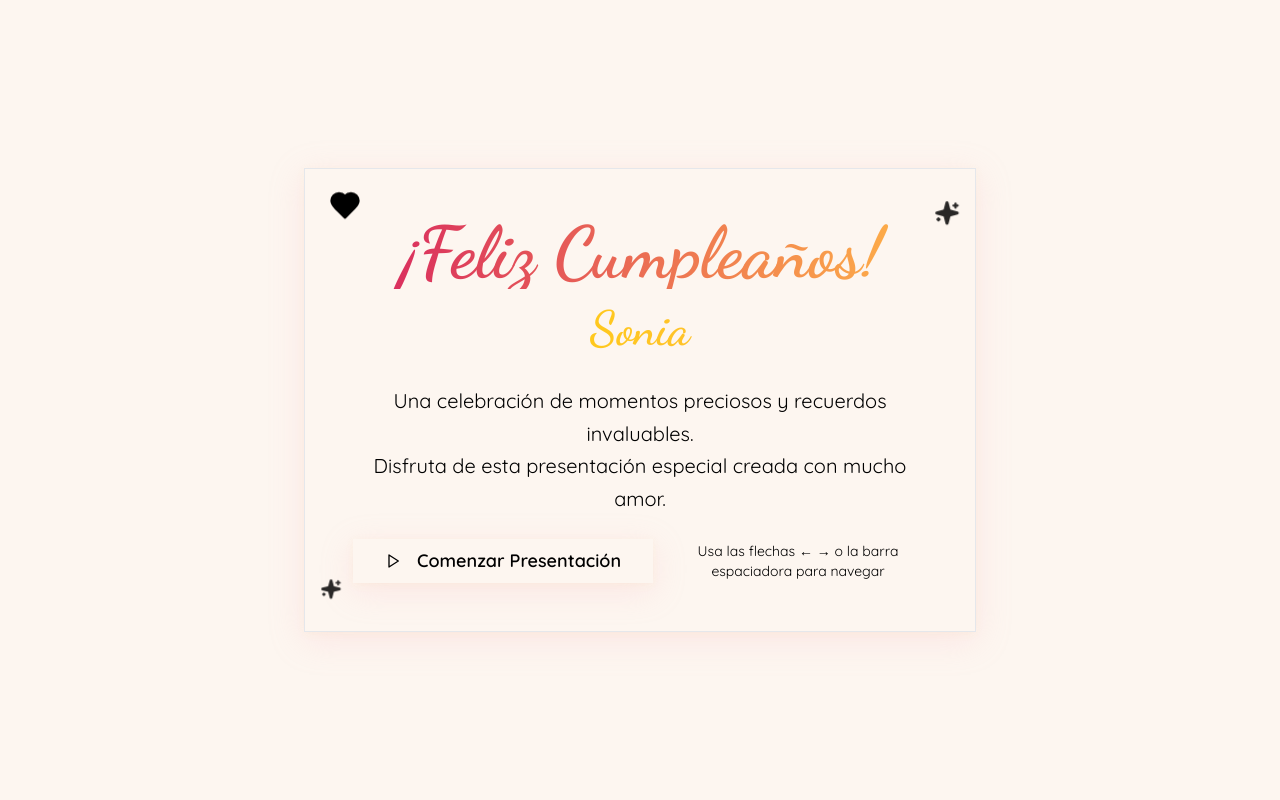
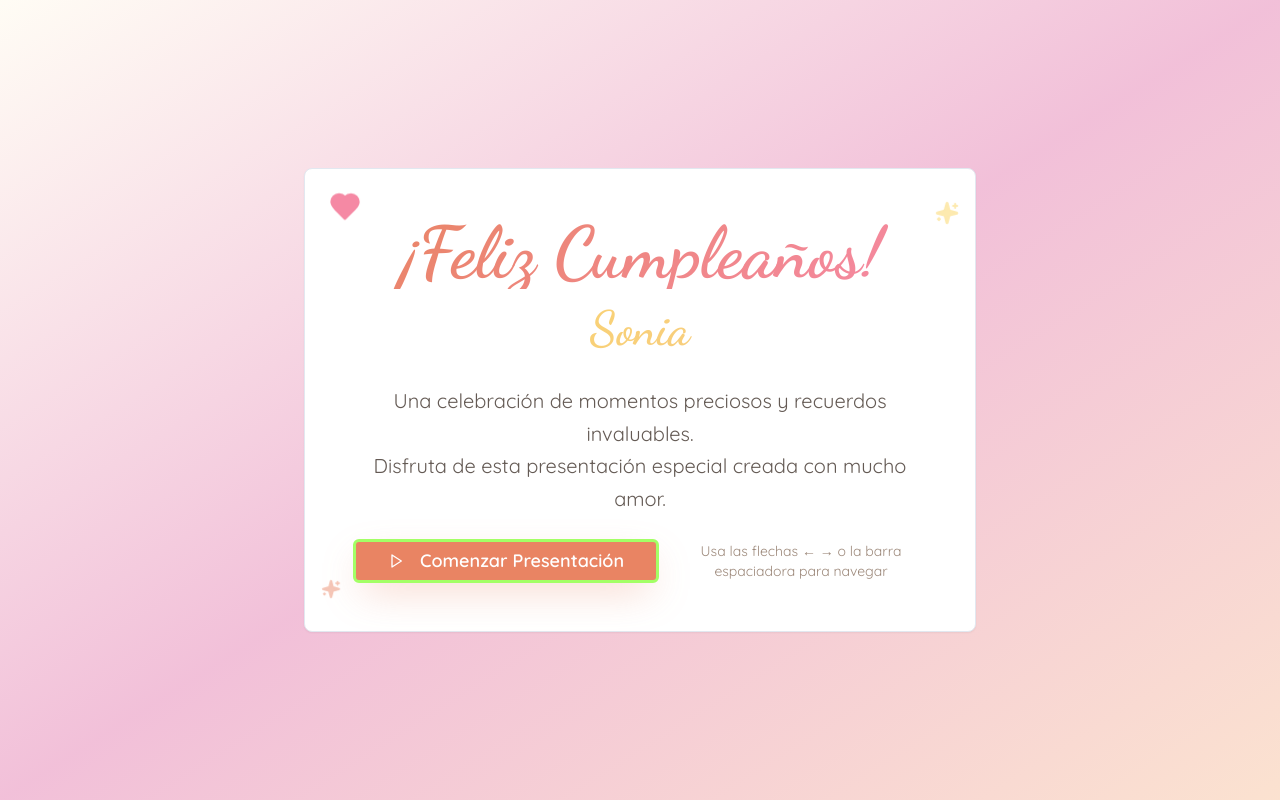
Before and after one commit to alejotax/sonias-slideshow-celebration, a React (Vite) app: page / in a window 1280 px wide. Built offline with nearby package versions, Linux system fonts and the light colour scheme.

Commit message:
Reverted to commit 81973342976104d74fdd051202483da9754e4b66

```diff
--- a/src/index.css
+++ b/src/index.css
@@ -2,70 +2,151 @@
 @tailwind components;
 @tailwind utilities;
 
-/* ...Tus otras reglas y utilidades... */
+/* Definition of the design system. All colors, gradients, fonts, etc should be defined here.
+All colors MUST be HSL.
+*/
+
+@layer base {
+  :root {
+    /* Warm birthday theme colors */
+    --background: 45 100% 98%;
+    --foreground: 25 20% 20%;
+
+    --card: 0 0% 100%;
+    --card-foreground: 25 20% 20%;
+
+    --popover: 0 0% 100%;
+    --popover-foreground: 25 20% 20%;
+
+    /* Warm rose gold primary */
+    --primary: 15 75% 65%;
+    --primary-foreground: 0 0% 100%;
+
+    /* Soft peach secondary */
+    --secondary: 25 85% 90%;
+    --secondary-foreground: 25 20% 20%;
+
+    --muted: 35 50% 95%;
+    --muted-foreground: 25 15% 55%;
+
+    /* Golden accent */
+    --accent: 45 90% 85%;
+    --accent-foreground: 25 20% 20%;
+
+    /* Birthday specific colors */
+    --celebration: 345 85% 75%;
+    --celebration-foreground: 0 0% 100%;
+
+    --golden: 45 95% 70%;
+    --golden-foreground: 25 20% 20%;
+
+    --warm-pink: 330 65% 85%;
+    --warm-pink-foreground: 25 20% 20%;
+
+    /* Gradients */
+    --gradient-celebration: linear-gradient(135deg, hsl(15 75% 65%), hsl(345 85% 75%));
+    --gradient-golden: linear-gradient(135deg, hsl(45 95% 70%), hsl(35 85% 75%));
+    --gradient-sunset: linear-gradient(180deg, hsl(25 85% 90%), hsl(15 75% 95%));
+
+    /* Enhanced shadows */
+    --shadow-celebration: 0 15px 40px -10px hsl(15 75% 65% / 0.4);
+    --shadow-golden: 0 12px 35px -8px hsl(45 95% 70% / 0.5);
+    --shadow-card: 0 20px 50px -15px hsl(15 75% 65% / 0.25);
+    --shadow-floating: 0 5px 15px -5px hsl(345 85% 75% / 0.3);
+
+    --destructive: 0 84.2% 60.2%;
+    --destructive-foreground: 210 40% 98%;
+
+    --border: 214.3 31.8% 91.4%;
+    --input: 214.3 31.8% 91.4%;
+    --ring: 222.2 84% 4.9%;
+
+    --radius: 0.5rem;
+
+    --sidebar-background: 0 0% 98%;
+
+    --sidebar-foreground: 240 5.3% 26.1%;
+
+    --sidebar-primary: 240 5.9% 10%;
+
+    --sidebar-primary-foreground: 0 0% 98%;
+
+    --sidebar-accent: 240 4.8% 95.9%;
+
+    --sidebar-accent-foreground: 240 5.9% 10%;
+
+    --sidebar-border: 220 13% 91%;
+
+    --sidebar-ring: 217.2 91.2% 59.8%;
+  }
+
+  .dark {
+    --background: 222.2 84% 4.9%;
+    --foreground: 210 40% 98%;
+
+    --card: 222.2 84% 4.9%;
+    --card-foreground: 210 40% 98%;
+
+    --popover: 222.2 84% 4.9%;
+    --popover-foreground: 210 40% 98%;
+
+    --primary: 210 40% 98%;
+    --primary-foreground: 222.2 47.4% 11.2%;
+
+    --secondary: 217.2 32.6% 17.5%;
+    --secondary-foreground: 210 40% 98%;
+
+    --muted: 217.2 32.6% 17.5%;
+    --muted-foreground: 215 20.2% 65.1%;
+
+    --accent: 217.2 32.6% 17.5%;
+    --accent-foreground: 210 40% 98%;
+
+    --destructive: 0 62.8% 30.6%;
+    --destructive-foreground: 210 40% 98%;
+
+    --border: 217.2 32.6% 17.5%;
+    --input: 217.2 32.6% 17.5%;
+    --ring: 212.7 26.8% 83.9%;
+    --sidebar-background: 240 5.9% 10%;
+    --sidebar-foreground: 240 4.8% 95.9%;
+    --sidebar-primary: 224.3 76.3% 48%;
+    --sidebar-primary-foreground: 0 0% 100%;
+    --sidebar-accent: 240 3.7% 15.9%;
+    --sidebar-accent-foreground: 240 4.8% 95.9%;
+    --sidebar-border: 240 3.7% 15.9%;
+    --sidebar-ring: 217.2 91.2% 59.8%;
+  }
+}
+
+@layer base {
+  * {
+    @apply border-border;
+  }
 
   body {
-  font-family: 'Quicksand', Arial, sans-serif;
-  background: #fdf6f0;
+    @apply bg-background text-foreground;
   }
 
-.birthday-shadow {
-  box-shadow: 0 8px 32px 0 rgba(248, 185, 196, 0.25), 0 1.5px 8px 0 rgba(247, 225, 155, 0.15);
-}
-
-.card-shadow {
-  box-shadow: 0 8px 32px 0 rgba(252, 211, 246, 0.12), 0 2px 8px 0 rgba(255, 234, 167, 0.11);
-}
-
-.golden-shadow {
-  box-shadow: 0 0 8px 0 #FFD70055;
-}
-
-.celebration-text {
-  background: linear-gradient(90deg, #D72660 0%, #FFB447 100%);
-  -webkit-background-clip: text;
-  -webkit-text-fill-color: transparent;
-}
-
-.golden-text {
-  background: linear-gradient(90deg, #FFD700 0%, #FFB447 100%);
-  -webkit-background-clip: text;
-  -webkit-text-fill-color: transparent;
-}
-
-/* Animaciones decorativas */
+  /* Birthday celebration animations */
   @keyframes float {
-  0% { transform: translateY(0); }
-  50% { transform: translateY(-12px); }
-  100% { transform: translateY(0); }
-}
-.animate-float {
-  animation: float 2.5s ease-in-out infinite;
+    0%, 100% { transform: translateY(0px) rotate(0deg); }
+    50% { transform: translateY(-10px) rotate(2deg); }
   }
 
   @keyframes sparkle {
-  0% { opacity: 0.8; transform: scale(1);}
-  50% { opacity: 1; transform: scale(1.3);}
-  100% { opacity: 0.8; transform: scale(1);}
-}
-.animate-sparkle {
-  animation: sparkle 2s infinite;
+    0%, 100% { opacity: 0; transform: scale(0.8); }
+    50% { opacity: 1; transform: scale(1.2); }
   }
 
   @keyframes slide-in-left {
     0% { opacity: 0; transform: translateX(-50px); }
     100% { opacity: 1; transform: translateX(0); }
   }
-.animate-slide-in-left {
-  animation: slide-in-left 0.7s cubic-bezier(0.4,0,0.2,1) both;
-}
 
   @keyframes slide-in-right {
     0% { opacity: 0; transform: translateX(50px); }
     100% { opacity: 1; transform: translateX(0); }
-}
-.animate-slide-in-right {
-  animation: slide-in-right 0.7s cubic-bezier(0.4,0,0.2,1) both;
   }
 
   @keyframes celebration-entrance {
@@ -78,17 +159,151 @@ body {
       transform: scale(1) translateY(0);
     }
   }
-.animate-celebration-entrance {
-  animation: celebration-entrance 0.8s cubic-bezier(0.4,0,0.2,1) both;
+
+  .celebration-text {
+    background: var(--gradient-celebration);
+    -webkit-background-clip: text;
+    -webkit-text-fill-color: transparent;
+    background-clip: text;
   }
 
-/* ========= ANIMACIÓN PARA PANTALLA COMPLETA ========= */
-@keyframes fade-in {
-  from { opacity: 0; }
-  to { opacity: 1; }
-}
-.animate-fade-in {
-  animation: fade-in 0.2s;
+  .golden-text {
+    background: var(--gradient-golden);
+    -webkit-background-clip: text;
+    -webkit-text-fill-color: transparent;
+    background-clip: text;
   }
 
-/* Puedes agregar aquí más estilos personalizados si los necesitas */
+  .birthday-shadow {
+    box-shadow: var(--shadow-celebration);
+  }
+
+  .golden-shadow {
+    box-shadow: var(--shadow-golden);
+  }
+
+  .card-shadow {
+    box-shadow: var(--shadow-card);
+  }
+
+  .floating-shadow {
+    box-shadow: var(--shadow-floating);
+  }
+
+  /* Enhanced animations */
+  @keyframes gentle-glow {
+    0%, 100% {
+      box-shadow: var(--shadow-celebration);
+    }
+    50% {
+      box-shadow: var(--shadow-golden);
+    }
+  }
+
+  .animate-gentle-glow {
+    animation: gentle-glow 3s ease-in-out infinite;
+  }
+
+  /* RGB Lights Effects */
+  @keyframes rgb-border {
+    0% { border-color: hsl(0, 100%, 70%); }
+    16.66% { border-color: hsl(60, 100%, 70%); }
+    33.33% { border-color: hsl(120, 100%, 70%); }
+    50% { border-color: hsl(180, 100%, 70%); }
+    66.66% { border-color: hsl(240, 100%, 70%); }
+    83.33% { border-color: hsl(300, 100%, 70%); }
+    100% { border-color: hsl(360, 100%, 70%); }
+  }
+
+  @keyframes rgb-glow {
+    0% {
+      box-shadow: 0 0 30px hsl(0, 100%, 70% / 0.5),
+                  0 0 60px hsl(0, 100%, 70% / 0.3);
+    }
+    16.66% {
+      box-shadow: 0 0 30px hsl(60, 100%, 70% / 0.5),
+                  0 0 60px hsl(60, 100%, 70% / 0.3);
+    }
+    33.33% {
+      box-shadow: 0 0 30px hsl(120, 100%, 70% / 0.5),
+                  0 0 60px hsl(120, 100%, 70% / 0.3);
+    }
+    50% {
+      box-shadow: 0 0 30px hsl(180, 100%, 70% / 0.5),
+                  0 0 60px hsl(180, 100%, 70% / 0.3);
+    }
+    66.66% {
+      box-shadow: 0 0 30px hsl(240, 100%, 70% / 0.5),
+                  0 0 60px hsl(240, 100%, 70% / 0.3);
+    }
+    83.33% {
+      box-shadow: 0 0 30px hsl(300, 100%, 70% / 0.5),
+                  0 0 60px hsl(300, 100%, 70% / 0.3);
+    }
+    100% {
+      box-shadow: 0 0 30px hsl(360, 100%, 70% / 0.5),
+                  0 0 60px hsl(360, 100%, 70% / 0.3);
+    }
+  }
+
+  @keyframes rgb-pulse {
+    0%, 100% {
+      background: linear-gradient(45deg,
+        hsl(0, 100%, 70% / 0.1),
+        hsl(120, 100%, 70% / 0.1),
+        hsl(240, 100%, 70% / 0.1));
+    }
+    33% {
+      background: linear-gradient(45deg,
+        hsl(120, 100%, 70% / 0.1),
+        hsl(240, 100%, 70% / 0.1),
+        hsl(0, 100%, 70% / 0.1));
+    }
+    66% {
+      background: linear-gradient(45deg,
+        hsl(240, 100%, 70% / 0.1),
+        hsl(0, 100%, 70% / 0.1),
+        hsl(120, 100%, 70% / 0.1));
+    }
+  }
+
+  .rgb-border {
+    animation: rgb-border 3s linear infinite;
+    border-width: 3px;
+    border-style: solid;
+  }
+
+  .rgb-glow {
+    animation: rgb-glow 4s ease-in-out infinite;
+  }
+
+  .rgb-pulse {
+    animation: rgb-pulse 6s ease-in-out infinite;
+  }
+
+  .rgb-lights {
+    position: relative;
+    overflow: hidden;
+  }
+
+  .rgb-lights::before {
+    content: '';
+    position: absolute;
+    top: -50%;
+    left: -50%;
+    width: 200%;
+    height: 200%;
+    background: linear-gradient(
+      45deg,
+      transparent,
+      hsl(0, 100%, 70% / 0.1),
+      transparent,
+      hsl(120, 100%, 70% / 0.1),
+      transparent,
+      hsl(240, 100%, 70% / 0.1),
+      transparent
+    );
+    animation: rgb-pulse 8s linear infinite;
+    z-index: -1;
+  }
+}
```
Lines whose indentation alone changed are shown as unchanged.
